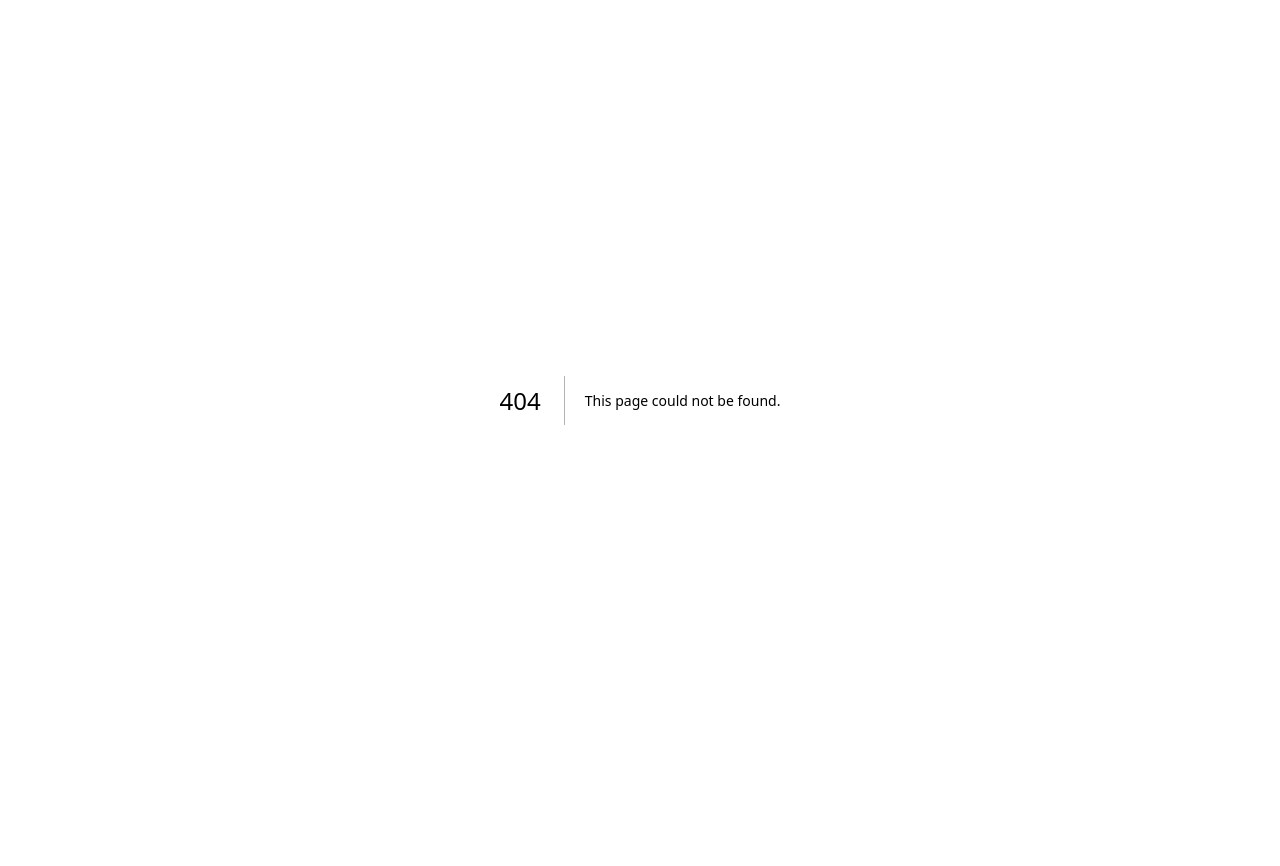
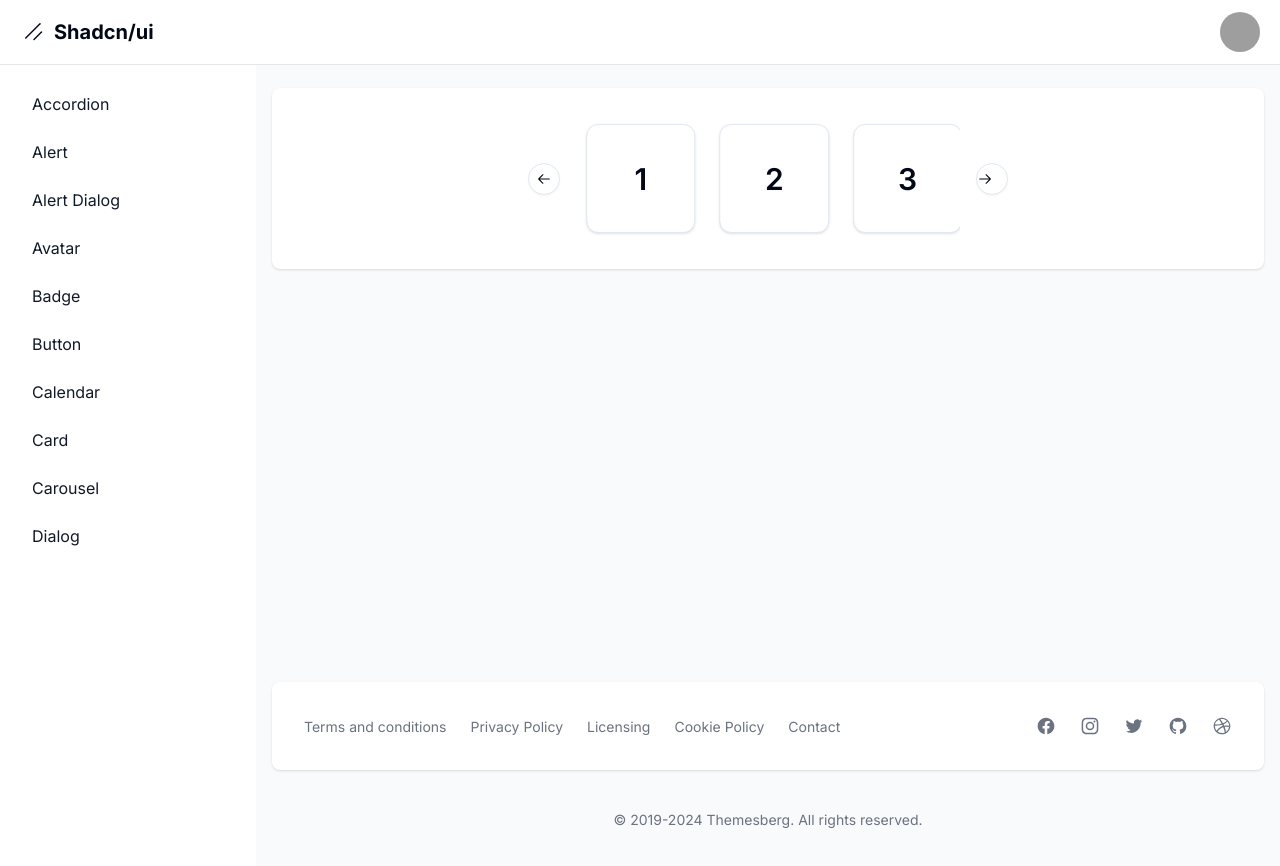
Before and after one commit to ReedRichards0511/shadcdn-ui, a Next.js app: page /dashboard/carousel in a window 1280 px wide. Before the commit this address had no page. Shown: the top 866 px of the page. Before the commit the page ends 800 px from the top, so only its background shows below. Built offline with nearby package versions, Linux system fonts and the light colour scheme; grey boxes are pictures that could not be loaded.

Commit message:
add autoplay

```diff
--- a/package.json
+++ b/package.json
@@ -20,6 +20,8 @@
     "class-variance-authority": "^0.7.0",
     "clsx": "^2.1.1",
     "date-fns": "^3.6.0",
+    "embla-carousel-autoplay": "^8.3.0",
+    "embla-carousel-react": "^8.3.0",
     "lucide": "^0.407.0",
     "lucide-react": "^0.407.0",
     "next": "^14.2.13",
--- /dev/null
+++ b/src/app/dashboard/carousel/page.tsx
@@ -0,0 +1,46 @@
+'use client'
+
+import * as React from "react"
+
+import { Card, CardContent } from "@/components/ui/card"
+import {
+  Carousel,
+  CarouselContent,
+  CarouselItem,
+  CarouselNext,
+  CarouselPrevious,
+} from "@/components/ui/carousel"
+import Autoplay from "embla-carousel-autoplay"
+
+
+export default function Page() {
+  return (
+    <div className="w-full flex justify-center ">
+      <Carousel
+        opts={{
+          align: "start",
+          loop: true,
+          dragFree: true
+        }}
+        className="w-full max-w-sm"
+        plugins={[Autoplay({delay:1000})]}
+      >
+        <CarouselContent>
+          {Array.from({ length: 5 }).map((_, index) => (
+            <CarouselItem key={index} className="md:basis-1/2 lg:basis-1/3">
+              <div className="p-1">
+                <Card>
+                  <CardContent className="flex aspect-square items-center justify-center p-6">
+                    <span className="text-3xl font-semibold">{index + 1}</span>
+                  </CardContent>
+                </Card>
+              </div>
+            </CarouselItem>
+          ))}
+        </CarouselContent>
+        <CarouselPrevious className=" hidden sm:flex justify-center items-center" />
+        <CarouselNext className=" hidden sm:block"/>
+      </Carousel>
+    </div>
+  );
+}
--- a/src/app/dashboard/layout.tsx
+++ b/src/app/dashboard/layout.tsx
@@ -11,6 +11,7 @@
   { name: "calendar", href: "calendar" },
   { name: "avatar", href: "avatar" },
   { name: "card", href: "card" },
+  { name: "carousel", href: "carousel" },
 ].sort((a, b) => a.name.localeCompare(b.name));
 
 export default function DashboardLayout({
--- /dev/null
+++ b/src/components/ui/carousel.tsx
@@ -0,0 +1,262 @@
+"use client"
+
+import * as React from "react"
+import { ArrowLeftIcon, ArrowRightIcon } from "@radix-ui/react-icons"
+import useEmblaCarousel, {
+  type UseEmblaCarouselType,
+} from "embla-carousel-react"
+
+import { cn } from "@/lib/utils"
+import { Button } from "@/components/ui/button"
+
+type CarouselApi = UseEmblaCarouselType[1]
+type UseCarouselParameters = Parameters<typeof useEmblaCarousel>
+type CarouselOptions = UseCarouselParameters[0]
+type CarouselPlugin = UseCarouselParameters[1]
+
+type CarouselProps = {
+  opts?: CarouselOptions
+  plugins?: CarouselPlugin
+  orientation?: "horizontal" | "vertical"
+  setApi?: (api: CarouselApi) => void
+}
+
+type CarouselContextProps = {
+  carouselRef: ReturnType<typeof useEmblaCarousel>[0]
+  api: ReturnType<typeof useEmblaCarousel>[1]
+  scrollPrev: () => void
+  scrollNext: () => void
+  canScrollPrev: boolean
+  canScrollNext: boolean
+} & CarouselProps
+
+const CarouselContext = React.createContext<CarouselContextProps | null>(null)
+
+function useCarousel() {
+  const context = React.useContext(CarouselContext)
+
+  if (!context) {
+    throw new Error("useCarousel must be used within a <Carousel />")
+  }
+
+  return context
+}
+
+const Carousel = React.forwardRef<
+  HTMLDivElement,
+  React.HTMLAttributes<HTMLDivElement> & CarouselProps
+>(
+  (
+    {
+      orientation = "horizontal",
+      opts,
+      setApi,
+      plugins,
+      className,
+      children,
+      ...props
+    },
+    ref
+  ) => {
+    const [carouselRef, api] = useEmblaCarousel(
+      {
+        ...opts,
+        axis: orientation === "horizontal" ? "x" : "y",
+      },
+      plugins
+    )
+    const [canScrollPrev, setCanScrollPrev] = React.useState(false)
+    const [canScrollNext, setCanScrollNext] = React.useState(false)
+
+    const onSelect = React.useCallback((api: CarouselApi) => {
+      if (!api) {
+        return
+      }
+
+      setCanScrollPrev(api.canScrollPrev())
+      setCanScrollNext(api.canScrollNext())
+    }, [])
+
+    const scrollPrev = React.useCallback(() => {
+      api?.scrollPrev()
+    }, [api])
+
+    const scrollNext = React.useCallback(() => {
+      api?.scrollNext()
+    }, [api])
+
+    const handleKeyDown = React.useCallback(
+      (event: React.KeyboardEvent<HTMLDivElement>) => {
+        if (event.key === "ArrowLeft") {
+          event.preventDefault()
+          scrollPrev()
+        } else if (event.key === "ArrowRight") {
+          event.preventDefault()
+          scrollNext()
+        }
+      },
+      [scrollPrev, scrollNext]
+    )
+
+    React.useEffect(() => {
+      if (!api || !setApi) {
+        return
+      }
+
+      setApi(api)
+    }, [api, setApi])
+
+    React.useEffect(() => {
+      if (!api) {
+        return
+      }
+
+      onSelect(api)
+      api.on("reInit", onSelect)
+      api.on("select", onSelect)
+
+      return () => {
+        api?.off("select", onSelect)
+      }
+    }, [api, onSelect])
+
+    return (
+      <CarouselContext.Provider
+        value={{
+          carouselRef,
+          api: api,
+          opts,
+          orientation:
+            orientation || (opts?.axis === "y" ? "vertical" : "horizontal"),
+          scrollPrev,
+          scrollNext,
+          canScrollPrev,
+          canScrollNext,
+        }}
+      >
+        <div
+          ref={ref}
+          onKeyDownCapture={handleKeyDown}
+          className={cn("relative", className)}
+          role="region"
+          aria-roledescription="carousel"
+          {...props}
+        >
+          {children}
+        </div>
+      </CarouselContext.Provider>
+    )
+  }
+)
+Carousel.displayName = "Carousel"
+
+const CarouselContent = React.forwardRef<
+  HTMLDivElement,
+  React.HTMLAttributes<HTMLDivElement>
+>(({ className, ...props }, ref) => {
+  const { carouselRef, orientation } = useCarousel()
+
+  return (
+    <div ref={carouselRef} className="overflow-hidden">
+      <div
+        ref={ref}
+        className={cn(
+          "flex",
+          orientation === "horizontal" ? "-ml-4" : "-mt-4 flex-col",
+          className
+        )}
+        {...props}
+      />
+    </div>
+  )
+})
+CarouselContent.displayName = "CarouselContent"
+
+const CarouselItem = React.forwardRef<
+  HTMLDivElement,
+  React.HTMLAttributes<HTMLDivElement>
+>(({ className, ...props }, ref) => {
+  const { orientation } = useCarousel()
+
+  return (
+    <div
+      ref={ref}
+      role="group"
+      aria-roledescription="slide"
+      className={cn(
+        "min-w-0 shrink-0 grow-0 basis-full",
+        orientation === "horizontal" ? "pl-4" : "pt-4",
+        className
+      )}
+      {...props}
+    />
+  )
+})
+CarouselItem.displayName = "CarouselItem"
+
+const CarouselPrevious = React.forwardRef<
+  HTMLButtonElement,
+  React.ComponentProps<typeof Button>
+>(({ className, variant = "outline", size = "icon", ...props }, ref) => {
+  const { orientation, scrollPrev, canScrollPrev } = useCarousel()
+
+  return (
+    <Button
+      ref={ref}
+      variant={variant}
+      size={size}
+      className={cn(
+        "absolute  h-8 w-8 rounded-full",
+        orientation === "horizontal"
+          ? "-left-12 top-1/2 -translate-y-1/2"
+          : "-top-12 left-1/2 -translate-x-1/2 rotate-90",
+        className
+      )}
+      disabled={!canScrollPrev}
+      onClick={scrollPrev}
+      {...props}
+    >
+      <ArrowLeftIcon className="h-4 w-4" />
+      <span className="sr-only">Previous slide</span>
+    </Button>
+  )
+})
+CarouselPrevious.displayName = "CarouselPrevious"
+
+const CarouselNext = React.forwardRef<
+  HTMLButtonElement,
+  React.ComponentProps<typeof Button>
+>(({ className, variant = "outline", size = "icon", ...props }, ref) => {
+  const { orientation, scrollNext, canScrollNext } = useCarousel()
+
+  return (
+    <Button
+      ref={ref}
+      variant={variant}
+      size={size}
+      className={cn(
+        "absolute h-8 w-8 rounded-full",
+        orientation === "horizontal"
+          ? "-right-12 top-1/2 -translate-y-1/2"
+          : "-bottom-12 left-1/2 -translate-x-1/2 rotate-90",
+        className
+      )}
+      disabled={!canScrollNext}
+      onClick={scrollNext}
+      {...props}
+    >
+      <ArrowRightIcon className="h-4 w-4" />
+      <span className="sr-only">Next slide</span>
+    </Button>
+  )
+})
+CarouselNext.displayName = "CarouselNext"
+
+export {
+  type CarouselApi,
+  Carousel,
+  CarouselContent,
+  CarouselItem,
+  CarouselPrevious,
+  CarouselNext,
+}
```
Also changed, not shown: 1 other file (tests, documents, lock files or other folders).
